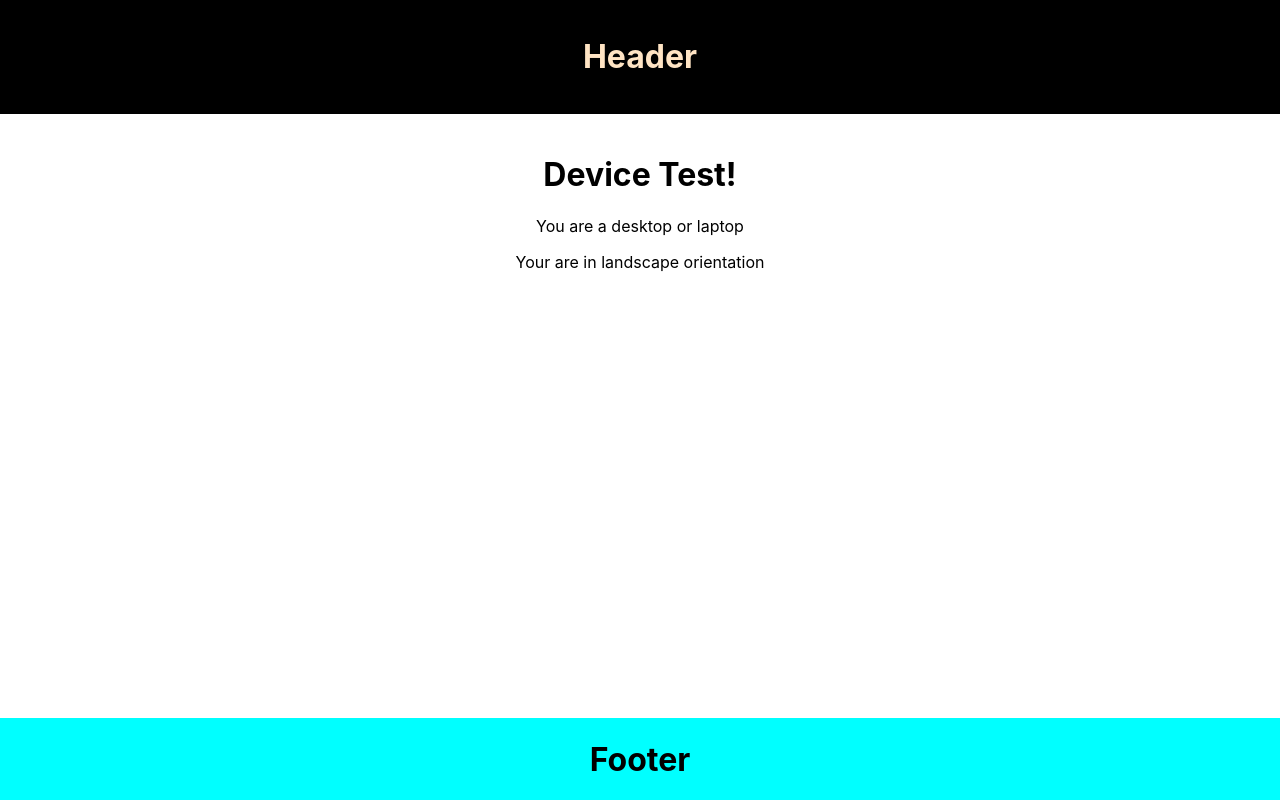
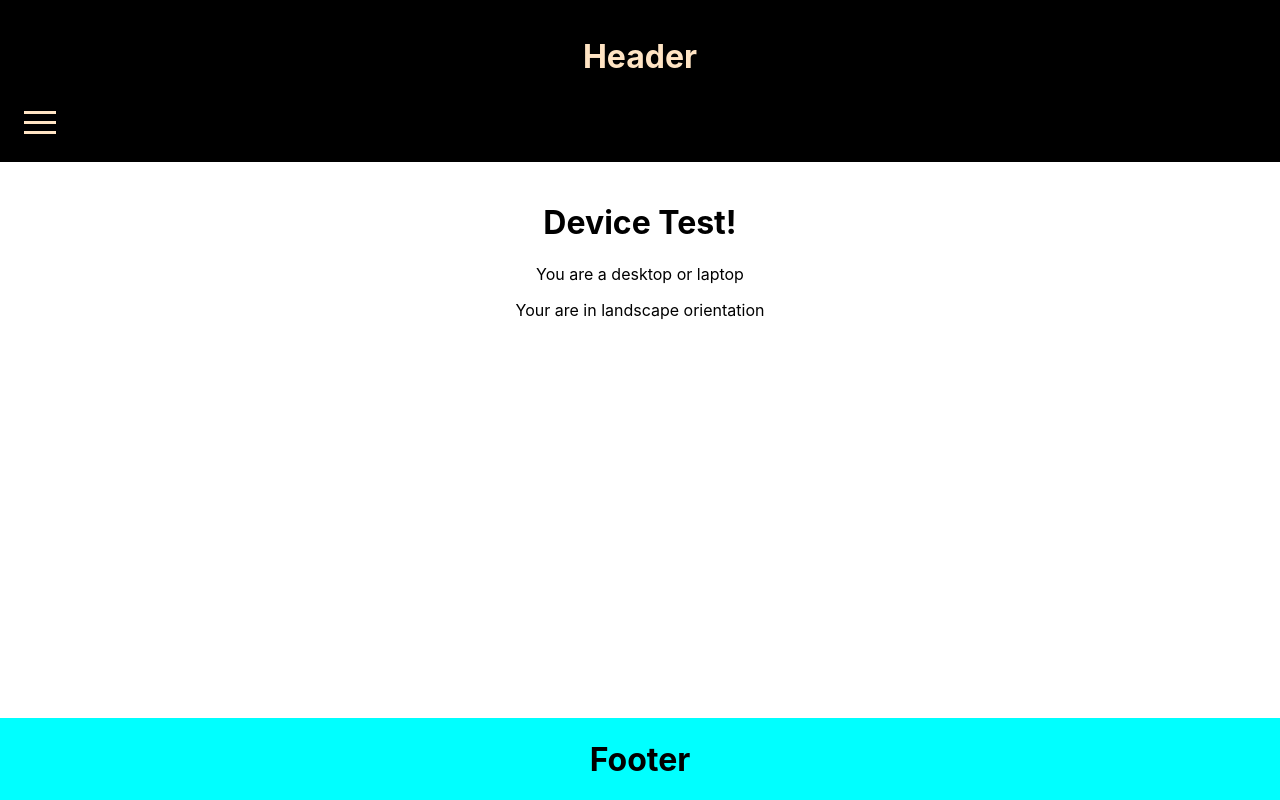
Before and after one commit to nickdepaolo/llc-site, a React (Create React App) app: page / in a window 1280 px wide. Built offline with nearby package versions, Linux system fonts and the light colour scheme.

Commit message:
0509 0037

```diff
--- a/package.json
+++ b/package.json
@@ -6,6 +6,7 @@
     "@testing-library/jest-dom": "^5.16.4",
     "@testing-library/react": "^13.2.0",
     "@testing-library/user-event": "^13.5.0",
+    "hamburger-react": "^2.5.0",
     "react": "^18.1.0",
     "react-dom": "^18.1.0",
     "react-responsive": "^9.0.0-beta.6",
--- a/src/App.css
+++ b/src/App.css
@@ -18,6 +18,20 @@ html, body {
   color: bisque;
 }
 
+#toggled {
+  height: 50vh;
+  width: 50vw;
+  background-color: burlywood;
+  position: absolute;
+  color: black;
+  animation: fadeIn .5s;
+}
+
+@keyframes fadeIn {
+  0% {opacity:0;}
+  100% {opacity:1;}
+}
+
 #footer {
   position: absolute;
   bottom: 0;
--- a/src/Header/Header.js
+++ b/src/Header/Header.js
@@ -1,10 +1,24 @@
-import React from 'react'
+import React, {useEffect, useState} from 'react';
+import Hamburger from 'hamburger-react'
+
 
 const Header = () => {
+    const [toggle, setToggle] = useState(false)
 
     return(
         <div id='header'>
             <h1>Header</h1>
+            <Hamburger onToggle={toggled => {
+                if (toggled){
+                    {setToggle(true)}
+                }else{
+                    {setToggle(false)}
+                }
+            }}/>
+            {toggle &&
+                <div id='toggled'>
+                    <h1>Menu</h1>
+                </div>}
         </div>
     )
 
```
Also changed, not shown: 1 other file (tests, documents, lock files or other folders).
